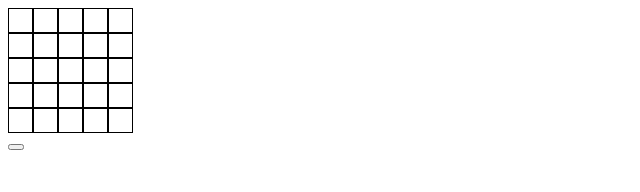
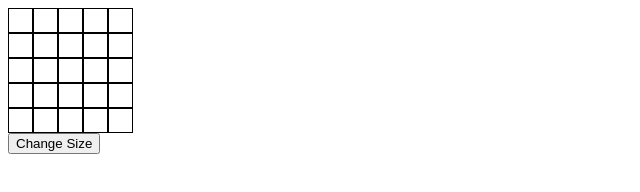
Before and after one commit to ShadowVectorZ/etch-a-sketch, a plain HTML site: page index.html in a window 1280 px wide. Shown: the whole page, without its empty margins (0-640 px from the left). Drawn offline with Linux system fonts and the light colour scheme.

Commit message:
added button

```diff
--- a/index.html
+++ b/index.html
@@ -9,7 +9,7 @@
 
 <body>
 <div id=container></div>
-<button id="sizeButton"></button>
+<button id="sizeButton">Change Size</button>
 
 
 
```
